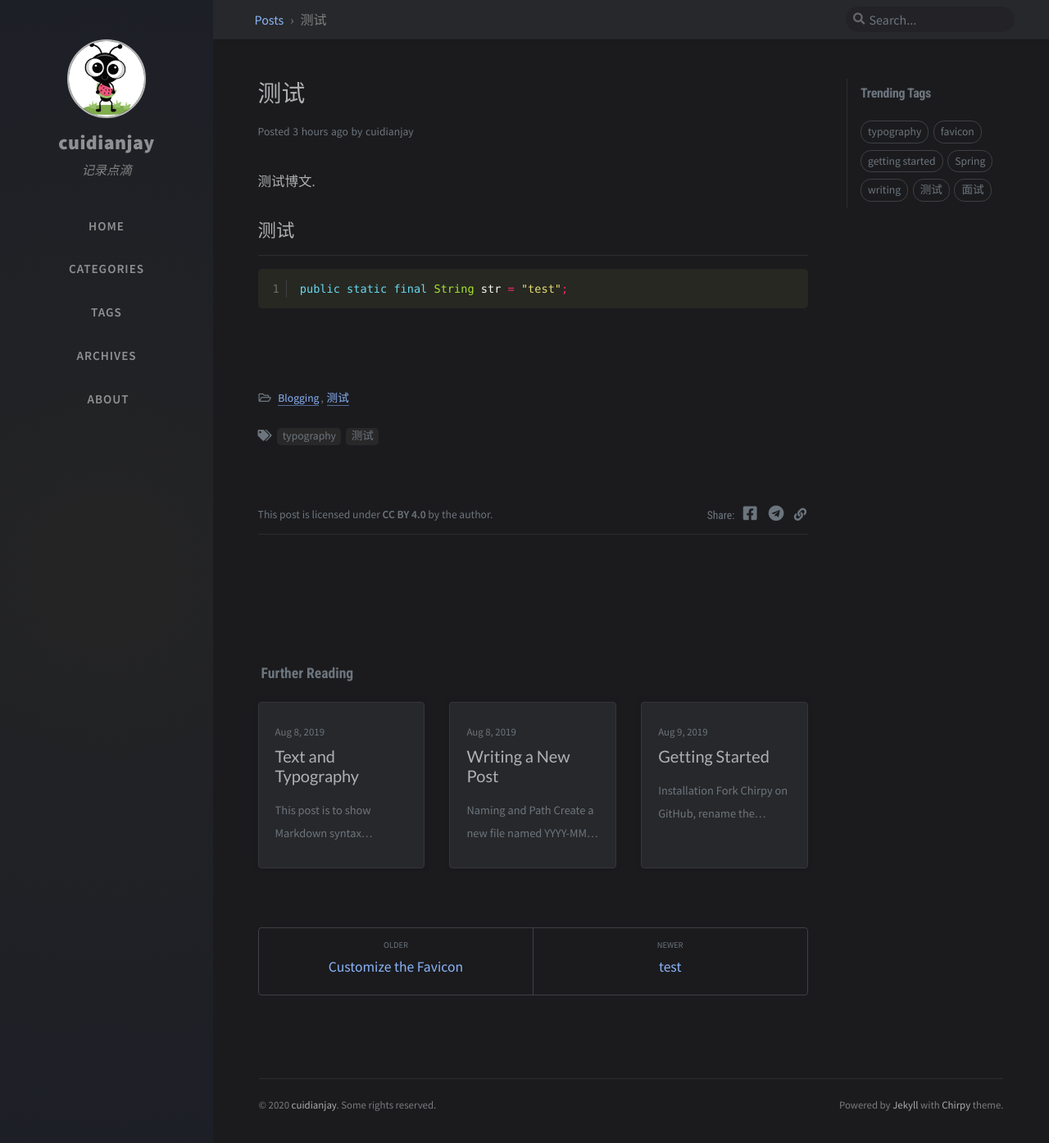
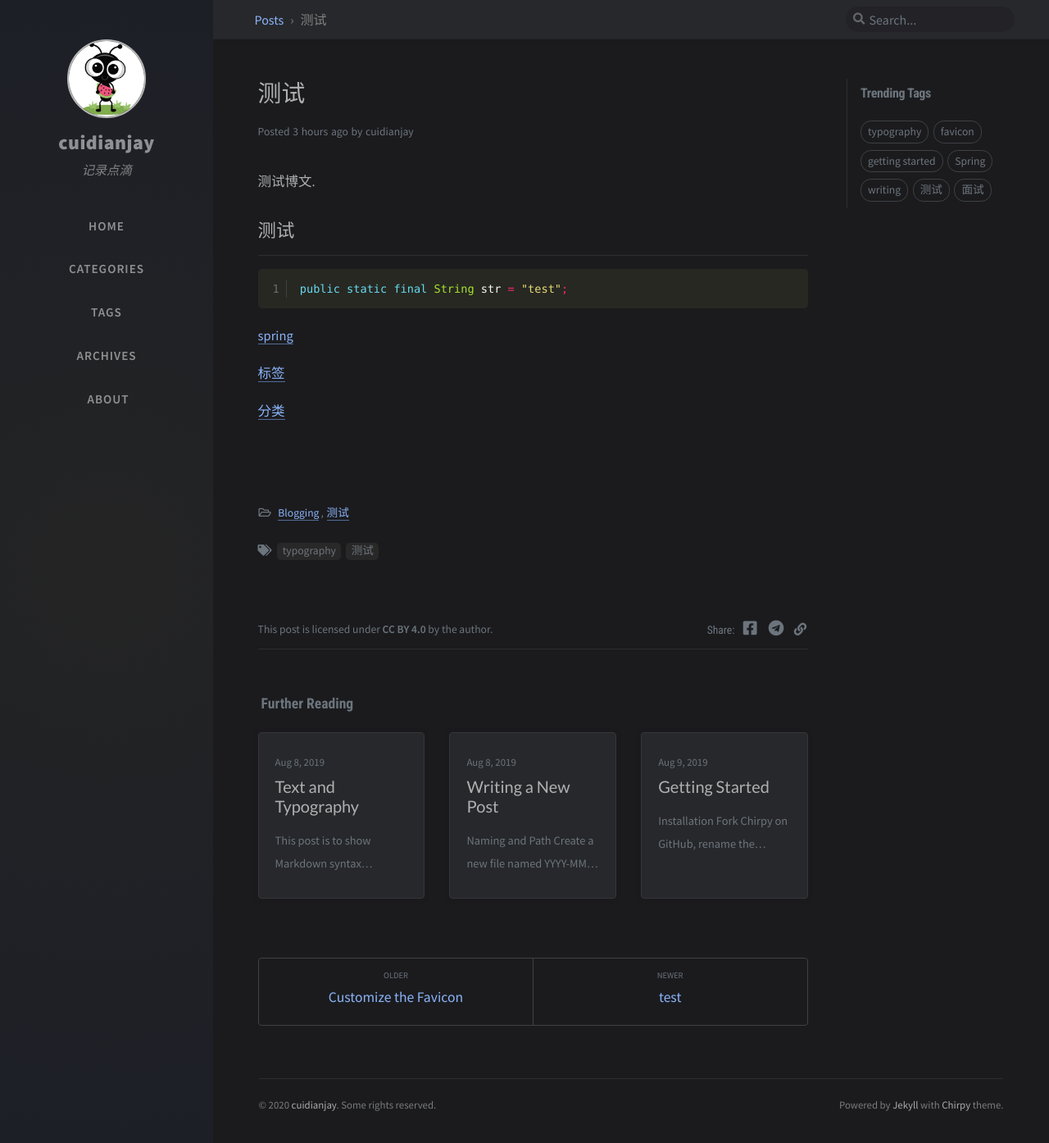
Before and after one commit to cuidianjay/cuidianjay.github.io, a Jekyll site: the page built from docs/_posts/2020-12-04-测试.md, in a window 1280 px wide and 1395 px high. Shown: the whole window at 82% size. Built offline with Jekyll 4.4.1, drawn with Linux system fonts in a browser that asks for light colours; nearby versions of some CDN libraries; comment, search, counter and statistics services are not loaded.

Commit message:
设置文章连接

```diff
--- a/docs/_config.yml
+++ b/docs/_config.yml
@@ -93,10 +93,6 @@
     block:
       line_numbers: true
       start_line: 1
-
-# DO NOT change this unless you're a Pro user on Jekyll and Web development,
-# or you think you're smart enough to change other relevant URLs within this template.
-permalink: /posts/:title/
 
 collections:
   tabs:
@@ -195,3 +191,8 @@
   permalinks:
     tag: '/tags/:name/'
     category: '/categories/:name/'
+    post: /posts/:title/
+
+# DO NOT change this unless you're a Pro user on Jekyll and Web development,
+# or you think you're smart enough to change other relevant URLs within this template.
+permalink: /posts/:title/
--- a/docs/_posts/2020-12-04-测试.md
+++ b/docs/_posts/2020-12-04-测试.md
@@ -20,3 +20,9 @@
 ~~~java
 public static final String str = "test";
 ~~~
+
+[spring](/posts/spring)
+
+[标签](/tags/Spring)
+
+[分类](/categories/Demo)
```
